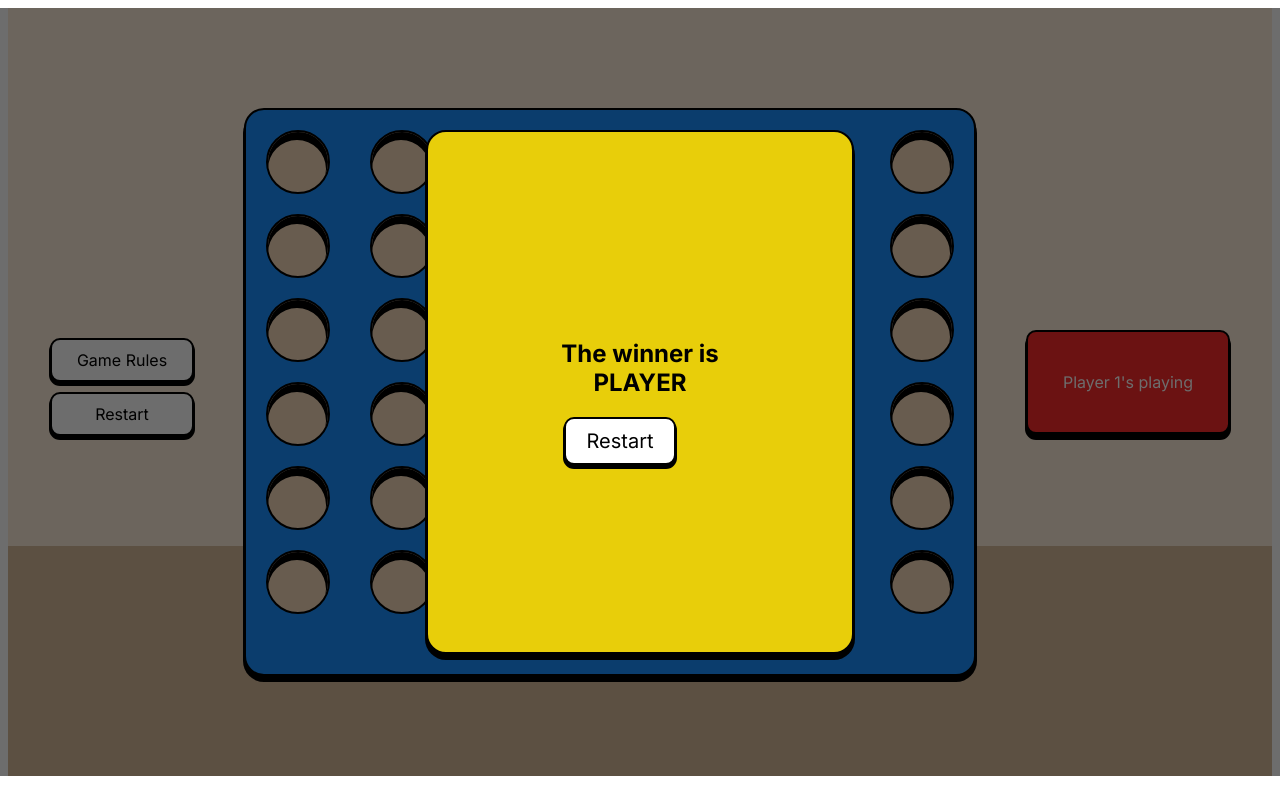
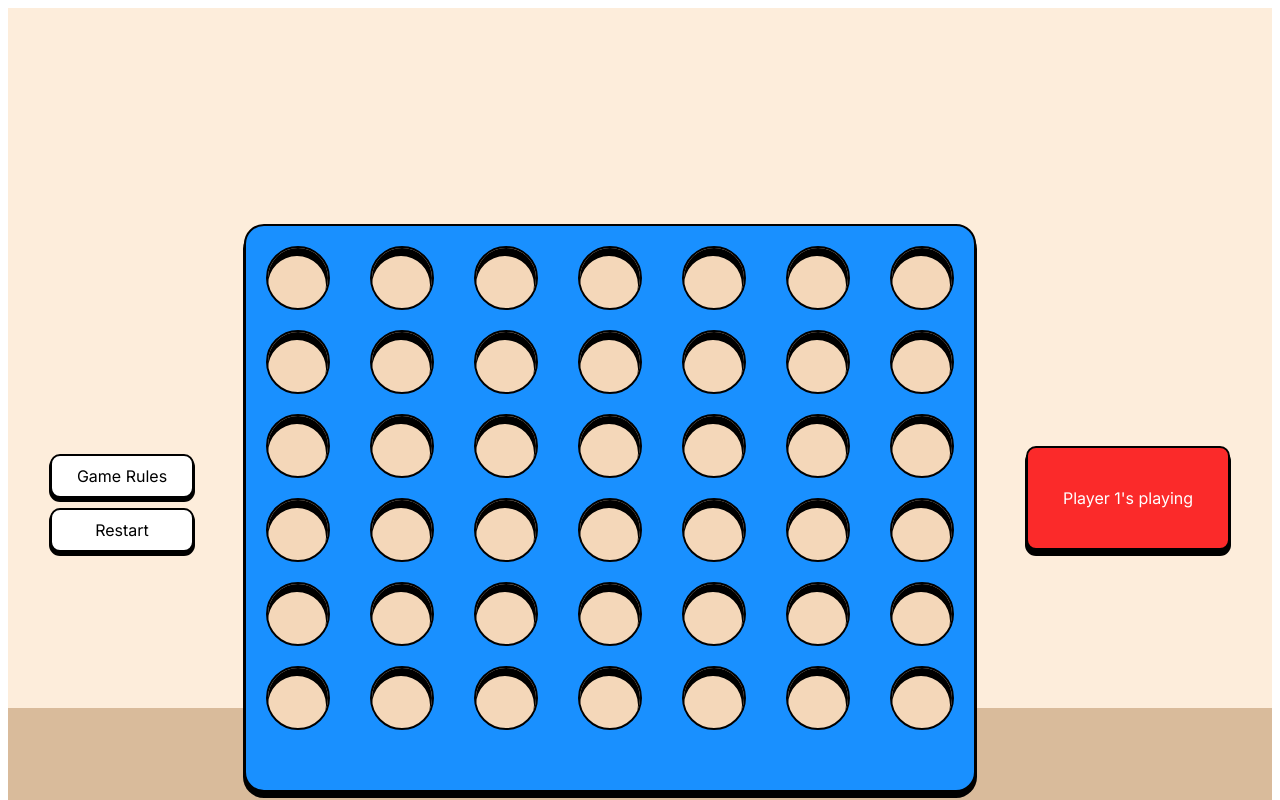
Before and after one commit to paulafiaschi/connect4-game, a Next.js app: page / in a window 1280 px wide. Shown: the top 800 px of the page. Built offline with nearby package versions, Linux system fonts and the light colour scheme.

Commit message:
messages overlays

```diff
--- a/app/Home.module.scss
+++ b/app/Home.module.scss
@@ -10,6 +10,7 @@ $yellow-color: #e8ce0a;
   justify-content: center;
   align-items: center;
   position: relative;
+  height: 100vh;
 }
 
 .rulesOverlay,
@@ -36,7 +37,7 @@ $yellow-color: #e8ce0a;
   margin: auto;
   position: relative;
 
-  div {
+  .closeButton {
     position: absolute;
     right: 20px;
     font-size: 20px;
@@ -50,6 +51,7 @@ $yellow-color: #e8ce0a;
   align-items: center;
   text-align: center;
   flex-direction: column;
+  background-color: white;
 
   &.redPointer {
     background-color: $red-color;
@@ -72,6 +74,8 @@ $yellow-color: #e8ce0a;
     border: solid 2px black;
     box-shadow: black 0px 3px 0px 1px;
     cursor: pointer;
+    color: black;
+    min-width: 100px;
   }
 }
 
--- a/components/GameBoard.jsx
+++ b/components/GameBoard.jsx
@@ -20,6 +20,7 @@ export default function GameBoard() {
   const [currentPlayer, setCurrentPlayer] = useState(1);
   const [pointerColor, setPointerColor] = useState("redPointer");
   const [openRules, setOpenRules] = useState(false);
+  const [openWinner, setOpenWinner] = useState(false);
 
   const checkWin = (currentPlayer) => {
     // Check Vertical
@@ -94,6 +95,10 @@ export default function GameBoard() {
     // Check for win
     if (checkWin()) {
       setWinner(currentPlayer);
+      setGameState(initialBoard);
+      setOpenWinner(true);
+      setCurrentPlayer(1);
+      setPointerColor("redPointer");
     }
   };
 
@@ -131,19 +136,9 @@ export default function GameBoard() {
           Player {currentPlayer}'s playing
         </div>
         {openRules === true && <Rules setOpenRules={setOpenRules} />}
-        <WinnerOverlay
-          winner={winner}
-          setWinner={setWinner}
-          setGameState={setGameState}
-          initialBoard={initialBoard}
-        />
-        {winner && (
-          <WinnerOverlay
-            winner={winner}
-            setWinner={setWinner}
-            setGameState={setGameState}
-            initialBoard={initialBoard}
-          />
+        {/* <WinnerOverlay winner={winner} setOpenWinner={setOpenWinner} /> */}
+        {openWinner && (
+          <WinnerOverlay setOpenWinner={setOpenWinner} winner={winner} />
         )}
       </main>
     </>
--- a/components/Rules.jsx
+++ b/components/Rules.jsx
@@ -1,10 +1,12 @@
 import Styles from "../app/Home.module.scss";
 
-export default function Rules({ gameState, winner }) {
+export default function Rules({ setOpenRules }) {
   return (
     <div className={Styles.rulesOverlay}>
       <div className={Styles.rules}>
-        <div onClick={() => setOpenRules(false)}>x</div>
+        <div className={Styles.closeButton} onClick={() => setOpenRules(false)}>
+          x
+        </div>
         <h2>Rules</h2>
         <h3>Objective</h3>
         <p>
--- a/components/WinnerOverlay.jsx
+++ b/components/WinnerOverlay.jsx
@@ -1,6 +1,9 @@
 import Styles from "../app/Home.module.scss";
 
-export default function WinnerOverlay({ winner, setGameState, initialState }) {
+export default function WinnerOverlay({ winner, setOpenWinner }) {
+  {
+    console.log(winner, setOpenWinner);
+  }
   return (
     <div className={Styles.winnerOverlay}>
       <div
@@ -11,7 +14,9 @@ export default function WinnerOverlay({ winner, setGameState, initialState }) {
           The winner is
           <span>PLAYER {winner}</span>
         </h2>
-        <div className={Styles.newGame}>Restart</div>
+        <div className={Styles.newGame} onClick={() => setOpenWinner(false)}>
+          Restart
+        </div>
       </div>
     </div>
   );
```
